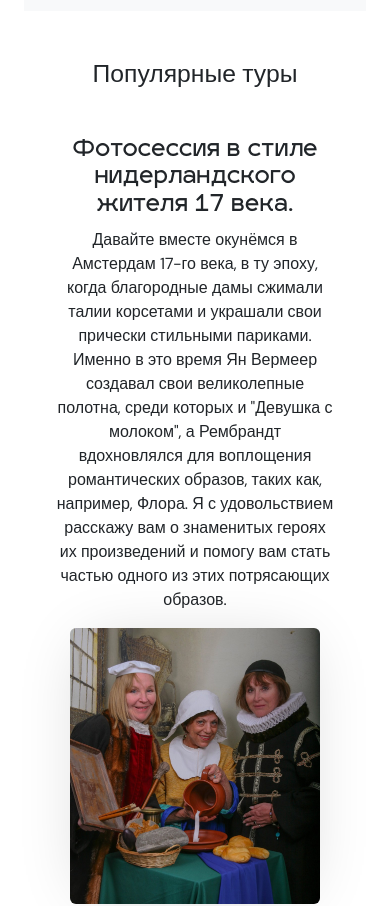
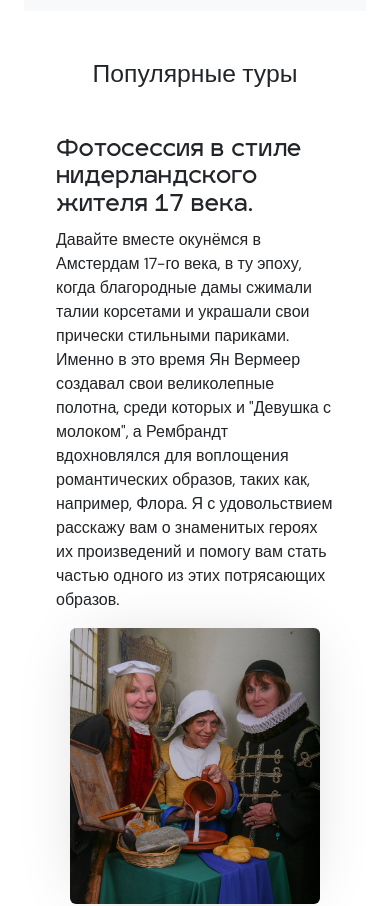
Before and after one commit to anisa07/jasmine-tours, a React (Create React App) app: page / in a window 390 px wide. Shown: the part 1540-2446 px from the top of the page. Built offline with nearby package versions, Linux system fonts and the light colour scheme.

Commit message:
small changes

```diff
--- a/src/components/Tours.css
+++ b/src/components/Tours.css
@@ -46,9 +46,7 @@
   right: 0;
 }
 
-/* Media queries for responsiveness */
 
-/* For smaller screens */
 @media (max-width: 768px) {
   .tours {
     margin: 3rem;
@@ -61,7 +59,6 @@
 
   .tour-text {
     width: 100%;
-    text-align: center;
   }
 
   .image-container {
@@ -80,7 +77,7 @@
   }
 }
 
-/* For smaller mobile screens */
+
 @media (max-width: 480px) {
   .tours {
     margin: 2rem;
```
